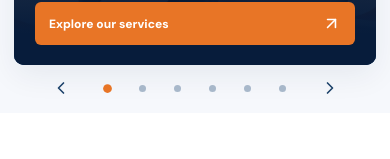
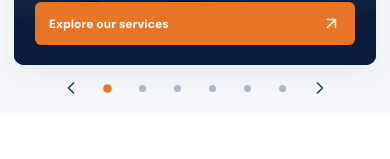
Before and after one commit to SMT-cmd/Unileh-PrintHub, a React (Vite) app in the folder afrinethub/: page / in a window 390 px wide. Shown: the part 356-515 px from the top of the page. Built offline with nearby package versions, Linux system fonts and the light colour scheme.

Commit message:
Prevent carousel controls overflow on 320px phones

```diff
--- a/afrinethub/src/refinement.css
+++ b/afrinethub/src/refinement.css
@@ -242,7 +242,7 @@ body {overflow-x:clip;}
     justify-content:space-between;font-size:12px;border-radius:6px;}
  .hero .hero-footer {min-height:43px;padding:5px 1px 7px;}
  .hero .hero-footer>p,.hero .hero-controls>.pause-btn {display:none;}
- .hero .hero-controls {width:100%;justify-content:center;gap:18px;}
+ .hero .hero-controls {width:100%;justify-content:center;gap:8px;}
  .hero .hero-controls>button {width:30px;height:30px;border:0;background:transparent;}
  .hero .hero-dots {gap:7px;margin:0;}
  .hero .hero-dots>button {width:28px;height:36px;min-width:28px;}
```
